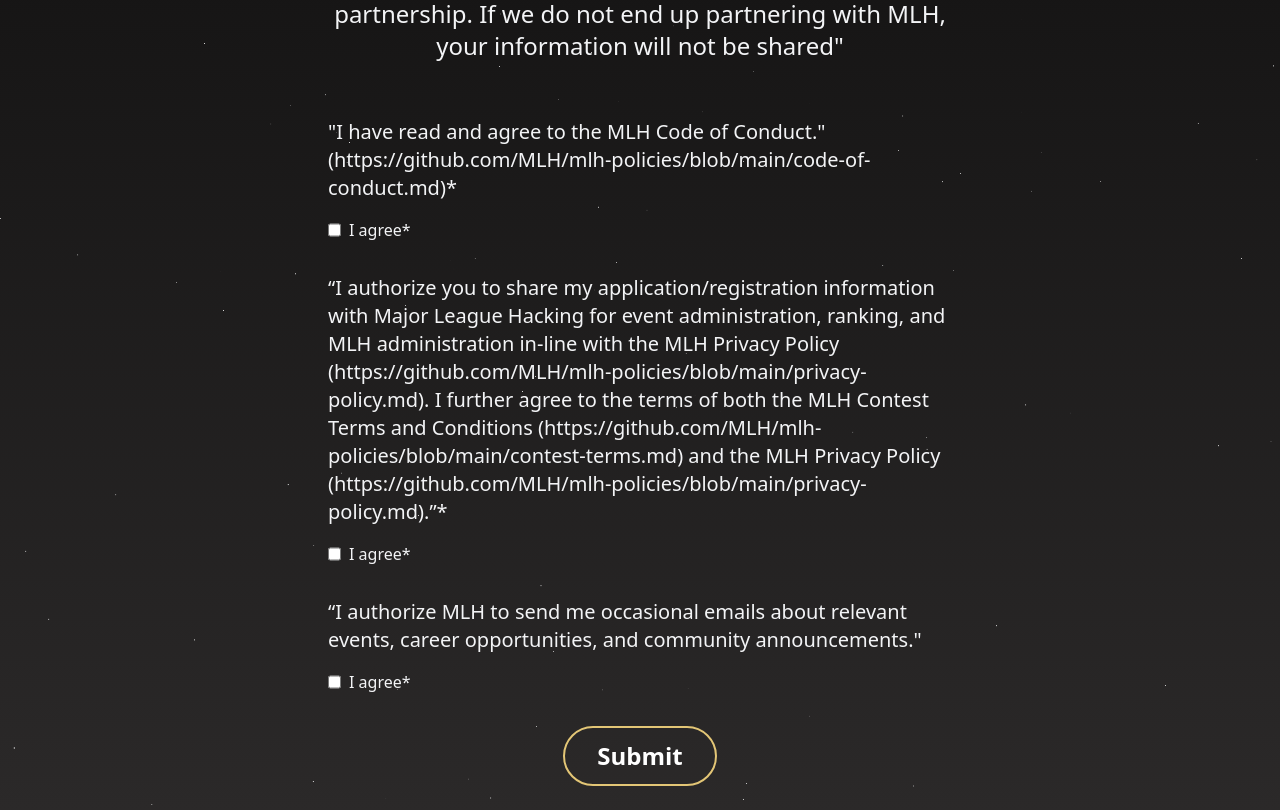
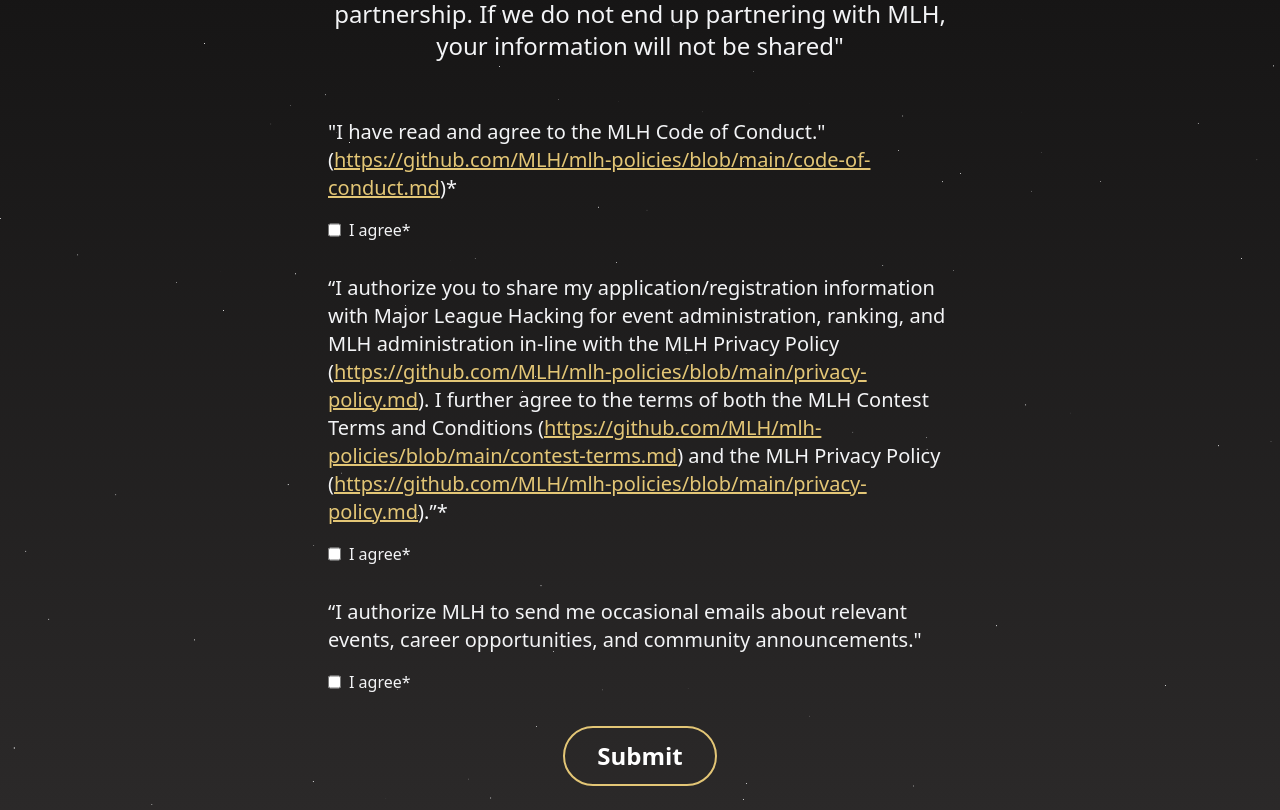
Before and after one commit to QHacksX/qhacks2026-website, a Next.js app: page /interest-form in a window 1280 px wide. Shown: the part 1111-1921 px from the top of the page. Built offline with nearby package versions, Linux system fonts and the light colour scheme.

Commit message:
Make the form URLs clickable

```diff
--- a/src/app/interest-form/page.tsx
+++ b/src/app/interest-form/page.tsx
@@ -219,8 +219,16 @@
             </div>
             <div className="flex flex-col space-y-4 justify-start items-start mt-10">
               <p className="max-w-2xl text-gray-100 text-5xl mt-4 mb-4 sm:text-xl text-base">
-                "I have read and agree to the MLH Code of Conduct."
-                (https://github.com/MLH/mlh-policies/blob/main/code-of-conduct.md)*
+                "I have read and agree to the MLH Code of Conduct." (
+                <a
+                  href="https://github.com/MLH/mlh-policies/blob/main/code-of-conduct.md"
+                  target="_blank"
+                  rel="noopener noreferrer"
+                  className="underline text-[#E3C676]"
+                >
+                  https://github.com/MLH/mlh-policies/blob/main/code-of-conduct.md
+                </a>
+                )*
               </p>
               <div className="flex flex-row">
                 <input
@@ -237,13 +245,35 @@
                 “I authorize you to share my application/registration
                 information with Major League Hacking for event administration,
                 ranking, and MLH administration in-line with the MLH Privacy
-                Policy
-                (https://github.com/MLH/mlh-policies/blob/main/privacy-policy.md).
-                I further agree to the terms of both the MLH Contest Terms and
-                Conditions
-                (https://github.com/MLH/mlh-policies/blob/main/contest-terms.md)
-                and the MLH Privacy Policy
-                (https://github.com/MLH/mlh-policies/blob/main/privacy-policy.md).”*
+                Policy (
+                <a
+                  href="https://github.com/MLH/mlh-policies/blob/main/privacy-policy.md"
+                  target="_blank"
+                  rel="noopener noreferrer"
+                  className="underline text-[#E3C676]"
+                >
+                  https://github.com/MLH/mlh-policies/blob/main/privacy-policy.md
+                </a>
+                ). I further agree to the terms of both the MLH Contest Terms
+                and Conditions (
+                <a
+                  href="https://github.com/MLH/mlh-policies/blob/main/contest-terms.md"
+                  target="_blank"
+                  rel="noopener noreferrer"
+                  className="underline text-[#E3C676]"
+                >
+                  https://github.com/MLH/mlh-policies/blob/main/contest-terms.md
+                </a>
+                ) and the MLH Privacy Policy (
+                <a
+                  href="https://github.com/MLH/mlh-policies/blob/main/privacy-policy.md"
+                  target="_blank"
+                  rel="noopener noreferrer"
+                  className="underline text-[#E3C676]"
+                >
+                  https://github.com/MLH/mlh-policies/blob/main/privacy-policy.md
+                </a>
+                ).”*
               </p>
               <div className="flex flex-row">
                 <input
```
